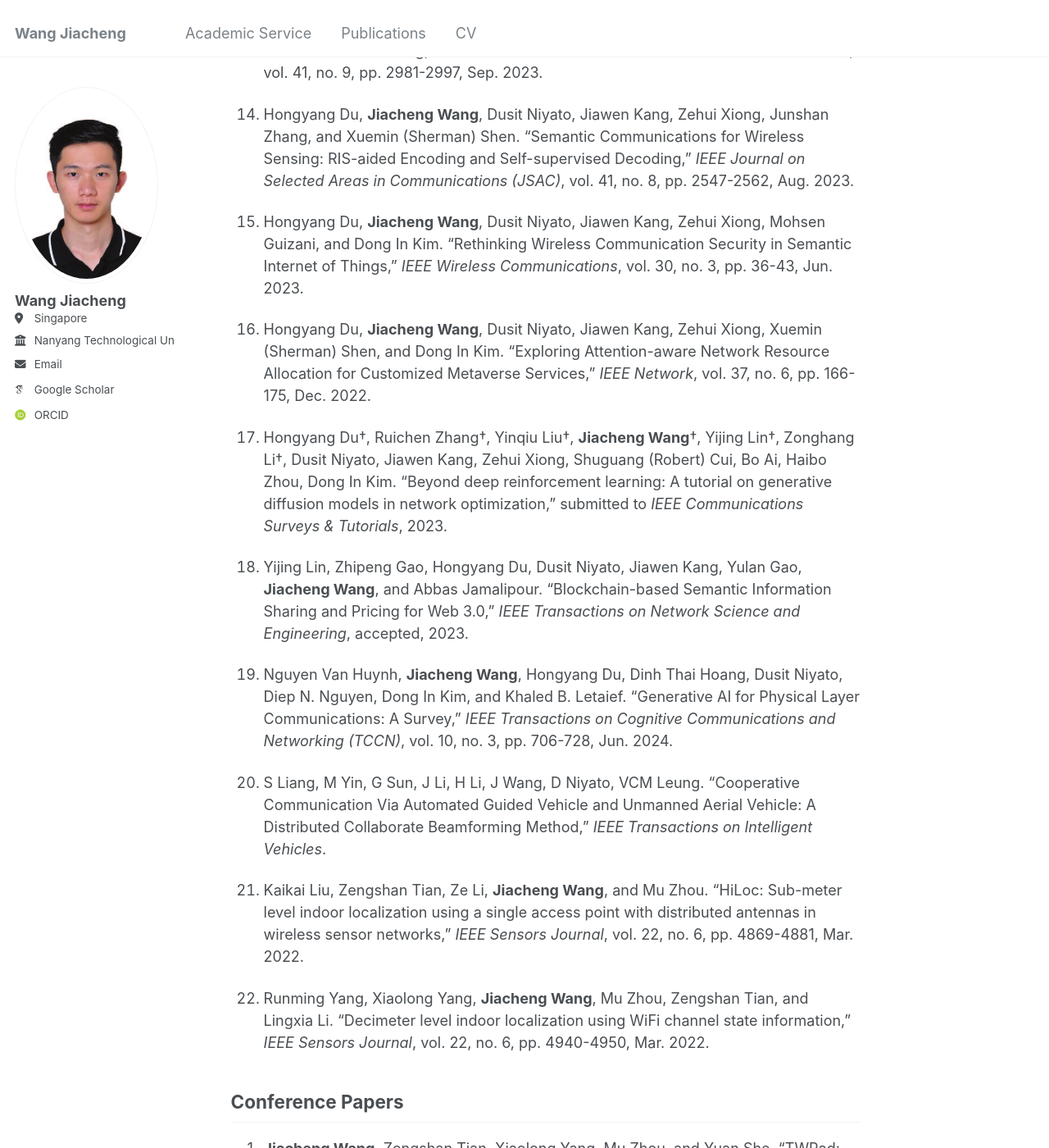
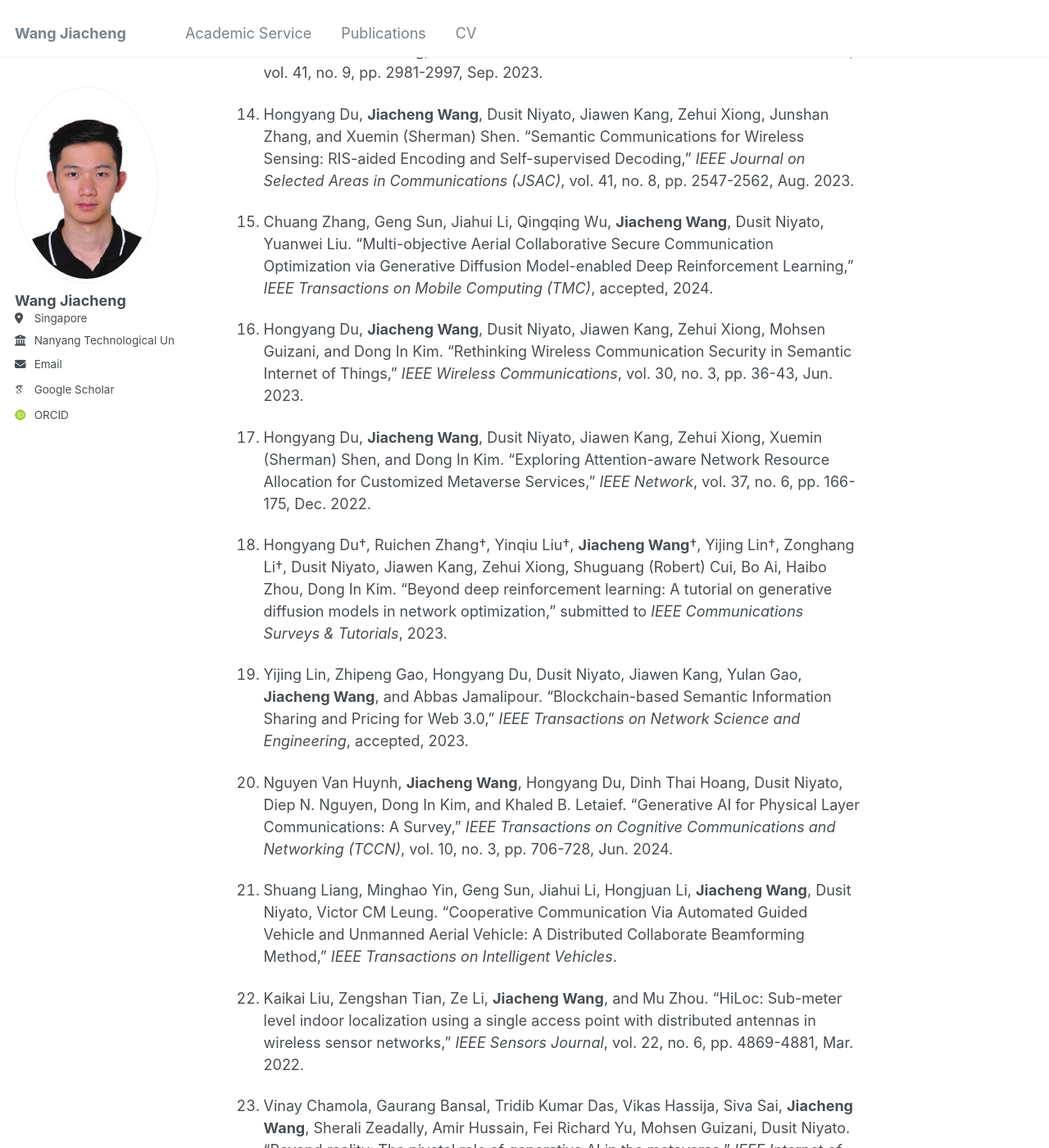
Before and after one commit to W-JiaCheng/W-JiaCheng.github.io, a Jekyll site: the page built from _pages/markdown.md, in a window 1280 px wide and 1400 px high, scrolled down 1752 px. Shown: the whole window at 82% size. Built offline with Jekyll 4.4.1, drawn with Linux system fonts in a browser that asks for light colours; some web fonts are replaced; some of the changed text lies outside the part shown.

Commit message:
Update markdown.md

```diff
--- a/_pages/markdown.md
+++ b/_pages/markdown.md
@@ -39,21 +39,25 @@ You can also find my articles on [my Google Scholar profile]({{site.author.googl
 
 14. Hongyang Du, **Jiacheng Wang**, Dusit Niyato, Jiawen Kang, Zehui Xiong, Junshan Zhang, and Xuemin (Sherman) Shen. "Semantic Communications for Wireless Sensing: RIS-aided Encoding and Self-supervised Decoding," *IEEE Journal on Selected Areas in Communications (JSAC)*, vol. 41, no. 8, pp. 2547-2562, Aug. 2023.
 
-15. Hongyang Du, **Jiacheng Wang**, Dusit Niyato, Jiawen Kang, Zehui Xiong, Mohsen Guizani, and Dong In Kim. "Rethinking Wireless Communication Security in Semantic Internet of Things," *IEEE Wireless Communications*, vol. 30, no. 3, pp. 36-43, Jun. 2023.
+15. Chuang Zhang, Geng Sun, Jiahui Li, Qingqing Wu, **Jiacheng Wang**, Dusit Niyato, Yuanwei Liu. "Multi-objective Aerial Collaborative Secure Communication Optimization via Generative Diffusion Model-enabled Deep Reinforcement Learning," *IEEE Transactions on Mobile Computing (TMC)*, accepted, 2024.
 
-16. Hongyang Du, **Jiacheng Wang**, Dusit Niyato, Jiawen Kang, Zehui Xiong, Xuemin (Sherman) Shen, and Dong In Kim. "Exploring Attention-aware Network Resource Allocation for Customized Metaverse Services," *IEEE Network*, vol. 37, no. 6, pp. 166-175, Dec. 2022.
+16. Hongyang Du, **Jiacheng Wang**, Dusit Niyato, Jiawen Kang, Zehui Xiong, Mohsen Guizani, and Dong In Kim. "Rethinking Wireless Communication Security in Semantic Internet of Things," *IEEE Wireless Communications*, vol. 30, no. 3, pp. 36-43, Jun. 2023.
 
-17. Hongyang Du†, Ruichen Zhang†, Yinqiu Liu†, **Jiacheng Wang**†, Yijing Lin†, Zonghang Li†, Dusit Niyato, Jiawen Kang, Zehui Xiong, Shuguang (Robert) Cui, Bo Ai, Haibo Zhou, Dong In Kim. "Beyond deep reinforcement learning: A tutorial on generative diffusion models in network optimization," submitted to *IEEE Communications Surveys & Tutorials*, 2023.
+17. Hongyang Du, **Jiacheng Wang**, Dusit Niyato, Jiawen Kang, Zehui Xiong, Xuemin (Sherman) Shen, and Dong In Kim. "Exploring Attention-aware Network Resource Allocation for Customized Metaverse Services," *IEEE Network*, vol. 37, no. 6, pp. 166-175, Dec. 2022.
 
-18. Yijing Lin, Zhipeng Gao, Hongyang Du, Dusit Niyato, Jiawen Kang, Yulan Gao, **Jiacheng Wang**, and Abbas Jamalipour. "Blockchain-based Semantic Information Sharing and Pricing for Web 3.0," *IEEE Transactions on Network Science and Engineering*, accepted, 2023.
+18. Hongyang Du†, Ruichen Zhang†, Yinqiu Liu†, **Jiacheng Wang**†, Yijing Lin†, Zonghang Li†, Dusit Niyato, Jiawen Kang, Zehui Xiong, Shuguang (Robert) Cui, Bo Ai, Haibo Zhou, Dong In Kim. "Beyond deep reinforcement learning: A tutorial on generative diffusion models in network optimization," submitted to *IEEE Communications Surveys & Tutorials*, 2023.
 
-19. Nguyen Van Huynh, **Jiacheng Wang**, Hongyang Du, Dinh Thai Hoang, Dusit Niyato, Diep N. Nguyen, Dong In Kim, and Khaled B. Letaief. "Generative AI for Physical Layer Communications: A Survey," *IEEE Transactions on Cognitive Communications and Networking (TCCN)*, vol. 10, no. 3, pp. 706-728, Jun. 2024.
+19. Yijing Lin, Zhipeng Gao, Hongyang Du, Dusit Niyato, Jiawen Kang, Yulan Gao, **Jiacheng Wang**, and Abbas Jamalipour. "Blockchain-based Semantic Information Sharing and Pricing for Web 3.0," *IEEE Transactions on Network Science and Engineering*, accepted, 2023.
 
-20. S Liang, M Yin, G Sun, J Li, H Li, J Wang, D Niyato, VCM Leung. "Cooperative Communication Via Automated Guided Vehicle and Unmanned Aerial Vehicle: A Distributed Collaborate Beamforming Method," *IEEE Transactions on Intelligent Vehicles*.
+20. Nguyen Van Huynh, **Jiacheng Wang**, Hongyang Du, Dinh Thai Hoang, Dusit Niyato, Diep N. Nguyen, Dong In Kim, and Khaled B. Letaief. "Generative AI for Physical Layer Communications: A Survey," *IEEE Transactions on Cognitive Communications and Networking (TCCN)*, vol. 10, no. 3, pp. 706-728, Jun. 2024.
 
-21. Kaikai Liu, Zengshan Tian, Ze Li, **Jiacheng Wang**, and Mu Zhou. "HiLoc: Sub-meter level indoor localization using a single access point with distributed antennas in wireless sensor networks," *IEEE Sensors Journal*, vol. 22, no. 6, pp. 4869-4881, Mar. 2022.
+21. Shuang Liang, Minghao Yin, Geng Sun, Jiahui Li, Hongjuan Li, **Jiacheng Wang**, Dusit Niyato, Victor CM Leung. "Cooperative Communication Via Automated Guided Vehicle and Unmanned Aerial Vehicle: A Distributed Collaborate Beamforming Method," *IEEE Transactions on Intelligent Vehicles*.
 
-22. Runming Yang, Xiaolong Yang, **Jiacheng Wang**, Mu Zhou, Zengshan Tian, and Lingxia Li. "Decimeter level indoor localization using WiFi channel state information," *IEEE Sensors Journal*, vol. 22, no. 6, pp. 4940-4950, Mar. 2022.
+22. Kaikai Liu, Zengshan Tian, Ze Li, **Jiacheng Wang**, and Mu Zhou. "HiLoc: Sub-meter level indoor localization using a single access point with distributed antennas in wireless sensor networks," *IEEE Sensors Journal*, vol. 22, no. 6, pp. 4869-4881, Mar. 2022.
+
+23. Vinay Chamola, Gaurang Bansal, Tridib Kumar Das, Vikas Hassija, Siva Sai, **Jiacheng Wang**, Sherali Zeadally, Amir Hussain, Fei Richard Yu, Mohsen Guizani, Dusit Niyato. "Beyond reality: The pivotal role of generative AI in the metaverse," *IEEE Internet of Things Magazine*, vol. 7, no. 4, pp. 126-135, Jun. 2024.
+
+24. Runming Yang, Xiaolong Yang, **Jiacheng Wang**, Mu Zhou, Zengshan Tian, and Lingxia Li. "Decimeter level indoor localization using WiFi channel state information," *IEEE Sensors Journal*, vol. 22, no. 6, pp. 4940-4950, Mar. 2022.
 
 ## Conference Papers
 
```
